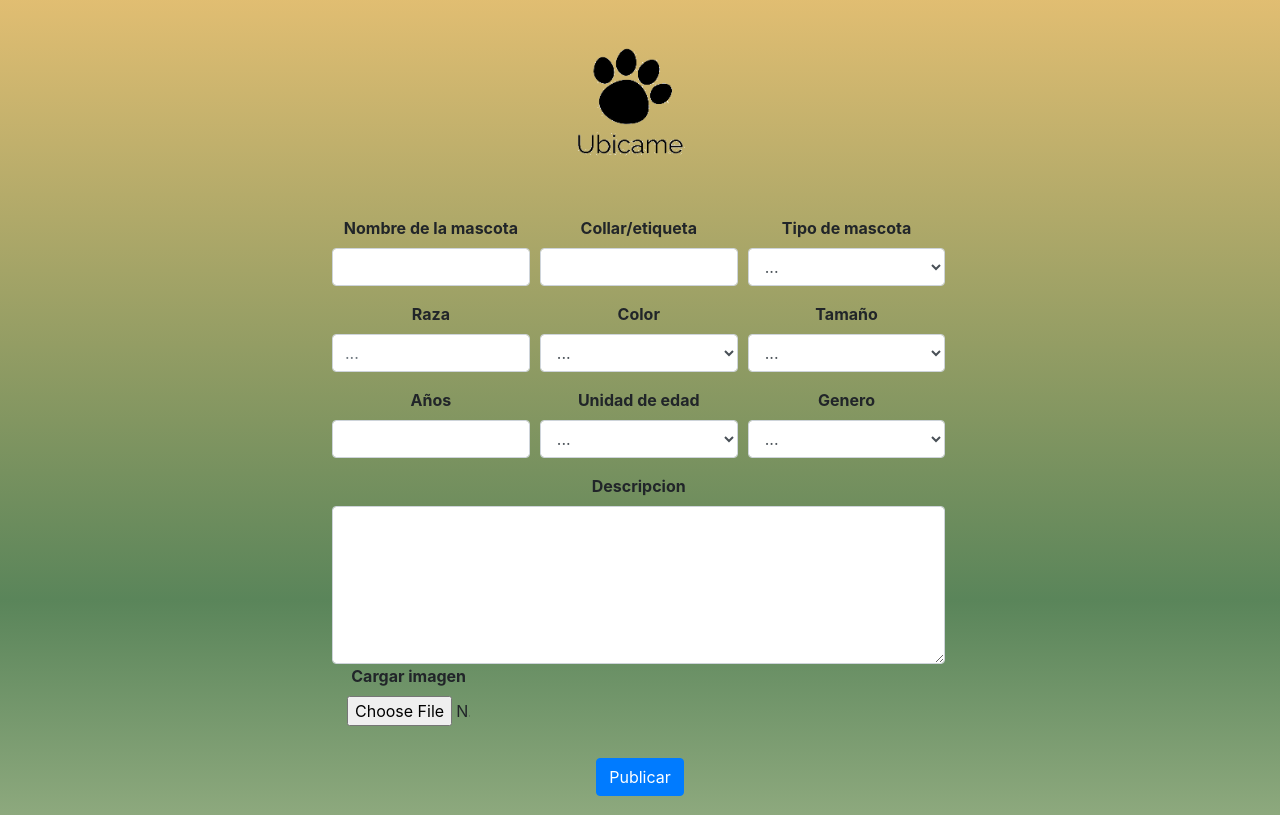
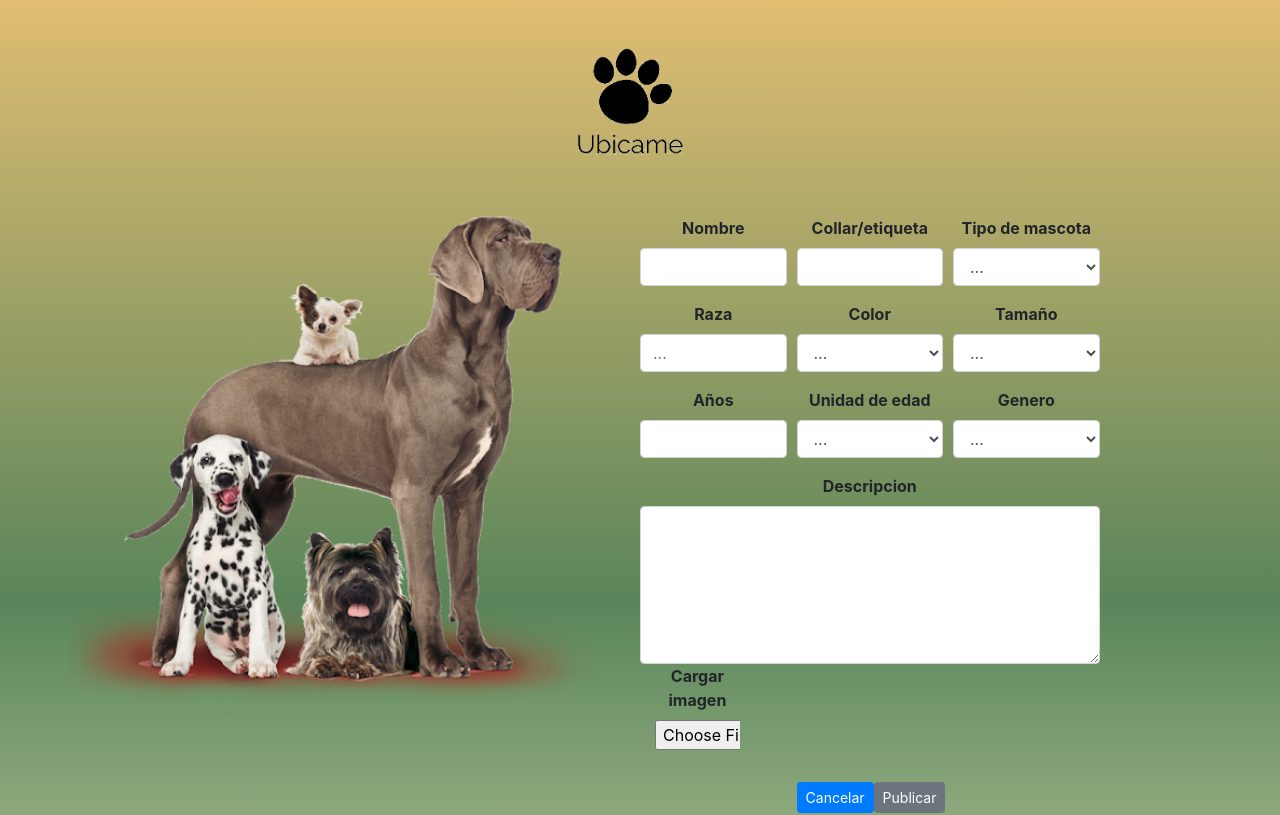
Before and after one commit to FrancoRaggio/frontend-agiles, a React (Create React App) app: page /add-pet in a window 1280 px wide. Shown: the top 815 px of the page. Built offline with nearby package versions, Linux system fonts and the light colour scheme.

Commit message:
Termine el publicar mascota

```diff
--- a/src/modules/pet/components/FormPet.js
+++ b/src/modules/pet/components/FormPet.js
@@ -1,4 +1,5 @@
 import React from 'react'
+
 
 
 class FormPet extends React.Component {
@@ -9,7 +10,7 @@ class FormPet extends React.Component {
 
   <div class="form-row">
     <div class="form-group col-md-3">
-      <label for="inputEmail5"><strong>Nombre de la mascota</strong></label>
+      <label for="inputEmail5"><strong>Nombre</strong></label>
       <input type="email" class="form-control" id="inputEmail4"/>
     </div>
     <div class="form-group col-md-3">
@@ -101,11 +102,13 @@ class FormPet extends React.Component {
 
   </div>
   <div class="form-group col-md-9">
-  <button type="button" class="btn btn-primary "  data-toggle="button" aria-pressed="false">
-  Publicar
-</button>
+
+  <button type="button" class="btn btn-primary btn-sm">Cancelar</button>
+<button type="button" class="btn btn-secondary btn-sm">Publicar</button>
 </div>
+
 </form>
+
 
         )
     }
--- a/src/modules/pet/pages/AddPet.js
+++ b/src/modules/pet/pages/AddPet.js
@@ -3,6 +3,9 @@ import FormPet from '../components/FormPet'
 import { Grid, TableFooter, Container } from "@material-ui/core";
 import "./../../home/styles/Home.css";
 import Logo from '../../layouts/Logo'
+import Perro from '../../../assets/logo/Perros.png'
+
+
 
 const AddPet = () => {
     return (
@@ -12,15 +15,25 @@ const AddPet = () => {
                     <p className="lead text-center"> <Logo /></p>
                 </Grid>
 
+
                 <Container >
-                <Grid container>
-                <Grid xs={12} sm={3}>
-                   <div></div>
-                   </Grid>
-                <Grid xs={12} sm={8}>
-                    <FormPet/>
-                </Grid>
-                </Grid>
+                    <Grid container>
+                    <Grid xs={12} sm={6} >
+                        <Container>
+                                <img height="500"  src={Perro} />
+                                </Container>
+
+
+                        </Grid>
+                        <Grid xs={12} sm={6}>
+                            <FormPet />
+                        </Grid>
+
+
+
+
+
+                    </Grid>
                 </Container>
 
             </Grid>
```
Also changed, not shown: src/modules/user/styles/FormPet.css (added, +10 -0 lines), src/assets/logo/Perros.png (added), src/assets/logo/perro.png (added). Lines whose indentation alone changed are shown as unchanged.
